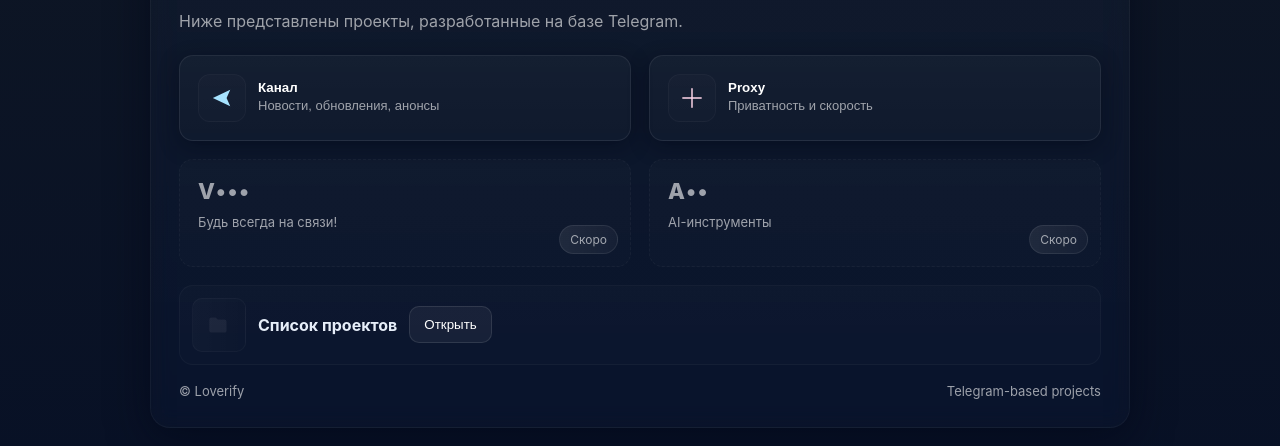
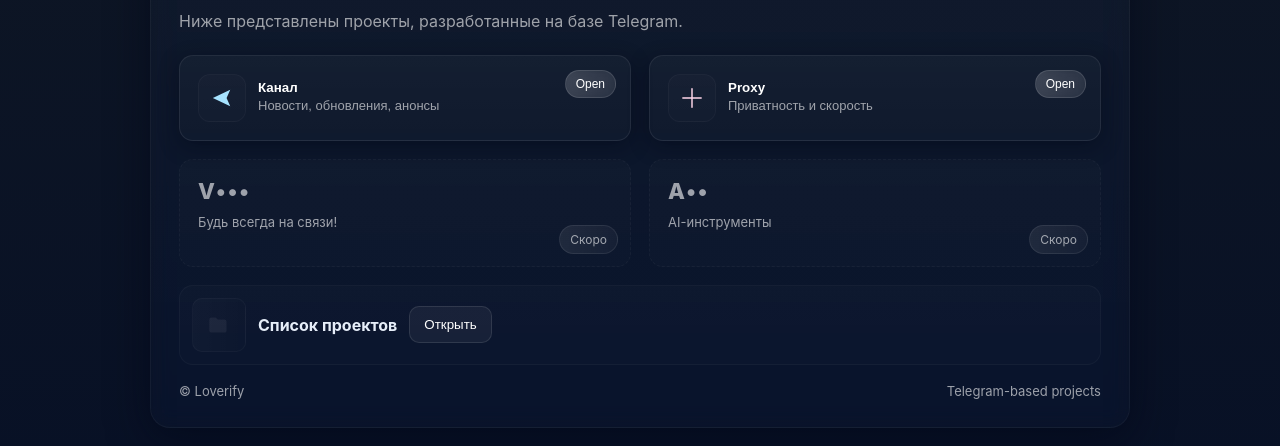
Before and after one commit to loverify/loverify.github.io, a plain HTML site: page index.html in a window 1280 px wide. Shown: the part 234-680 px from the top of the page. Drawn offline with Linux system fonts and the light colour scheme.

Commit message:
index.html

```diff
--- a/index.html
+++ b/index.html
@@ -201,7 +201,7 @@
             <div class="muted">Новости, обновления, анонсы</div>
           </div>
         </div>
-       <!-- <div class="ribbon">Open</div>-->
+       <div class="ribbon">Open</div>
       </button>
 
       <!-- Proxy (glass button) -->
@@ -216,7 +216,7 @@
             <div class="muted">Приватность и скорость</div>
           </div>
         </div>
-        <!--<div class="ribbon">Open</div>-->
+       <div class="ribbon">Open</div>
       </button>
 
       <!-- VPN (mystery) -->
```
